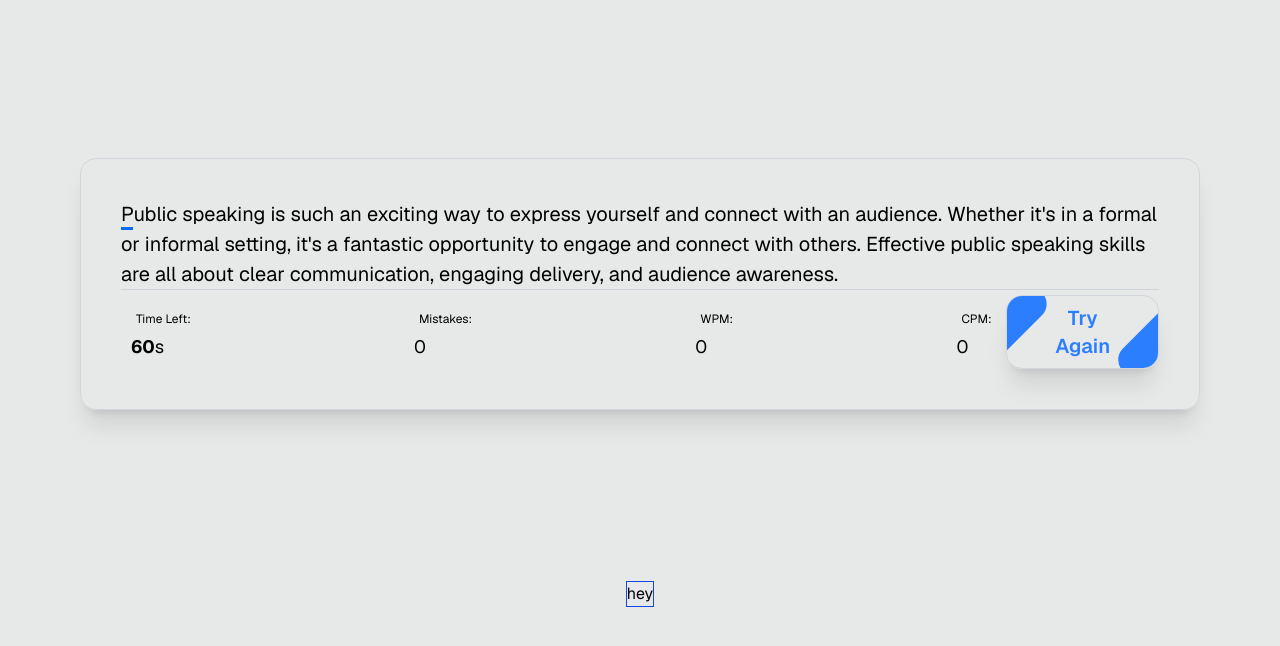
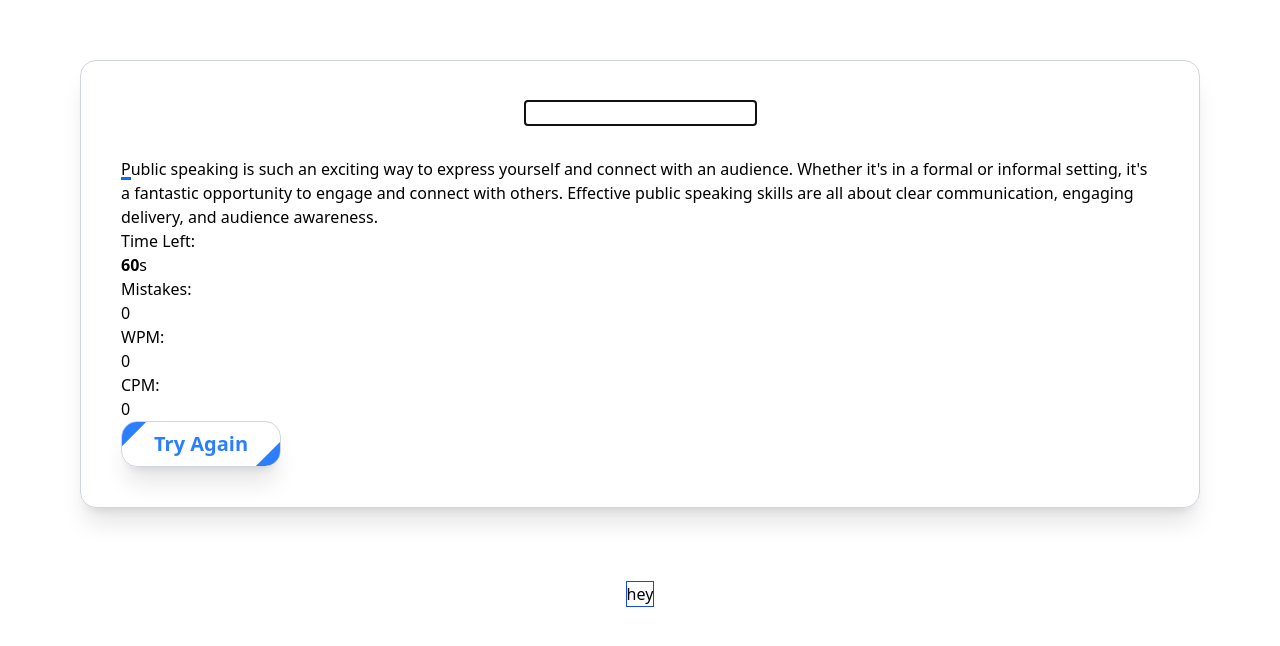
Before and after one commit to PutkovaMariia/typing-speed-tester, a Next.js app: page / in a window 1280 px wide. Shown: the part 116-762 px from the top of the page. Built offline with nearby package versions, Linux system fonts and the light colour scheme.

Commit message:
refactored styles

```diff
--- a/src/app/globals.css
+++ b/src/app/globals.css
@@ -8,136 +8,20 @@
 @theme inline {
   --color-background: var(--background);
   --color-foreground: var(--foreground);
-  --font-sans: var(--font-geist-sans);
-  --font-mono: var(--font-geist-mono);
+  --font-dancingScript: var(--font-dancing-script-data), cursive;
+  --font-playfairDisplay: var(--font-playfair-display-data), sans-serif;
+  --font-lato: var(--font-lato-data), system-ui, sans-serif;
 }
 
-@media (prefers-color-scheme: dark) {
-  :root {
-    --background: #fff;
-    --foreground: black;
-  }
+body {
+  margin: 0;
+  min-height: 100svh;
 }
 
-/*body {*/
-/*  background: var(--background);*/
-/*  color: var(--foreground);*/
-/*  font-family: Arial, Helvetica, sans-serif;*/
-/*}*/
-body{
-  padding: 0;
-  margin: 0;
-  box-sizing: border-box;
-  min-height: 100vh;
-  display: flex;
-  justify-content: center;
-  align-items: center;
-  font-family: 'Noto Sans Mono', monospace;
-  background-color: #e7e9e9;
+span {
+  cursor: text;
 }
 
-.container {
-  max-width: 650px;
-  margin: 5px;
-  width: calc(100% - 10px);
-  padding: 30px;
-  border-radius: 10px;
-  box-sizing: border-box;
-  border: 1px solid #ced4da;
-  background: #fff;
-  box-shadow: 0 0 6px rgba(0,0,0,0.25);
+span.active {
+  box-shadow: inset 0 -3px 0 #0a6bf9;
 }
-
-input.input-field{
-  opacity: 0;
-  z-index: -999;
-  position: absolute;
-}
-
-#paragraph{
-  word-break: break-all;
-  text-align: left;
-}
-.section1{
-  border-bottom: 1px solid #ced4da;
-}
-span{
-  font-size: 20px;
-  user-select: none;
-  cursor: tex;
-}
-span.wrong{
-  color: darkred;
-  background-color: pink;
-}
-
-span.correct{
-  color: #0e630e;
-  background: #e7fbd3;
-}
-
-span.active{
-  border-bottom: 3px solid #0a6bf9;
-}
-
-.section2{
-  display: flex;
-  justify-content: space-between;
-  align-items: center;
-  margin-top: 5px;
-}
-.section2 ul{
-  padding-inline-start: 0;
-  display: flex;
-  justify-content: space-between;
-  align-items: center;
-  margin: 0;
-  width: calc(100% - 120px);
-}
-
-.section2 ul li{
-  list-style-type: none;
-  margin: 0 10px;
-}
-
-.section2 ul li p{
-  margin: 5px;
-  font-size: 12px;
-}
-
-.section2 ul li span{
-  font-size: 18px;
-}
-
-button.btn {
-  padding: 10px 20px;
-  outline: none;
-  border: 1px solid #ced4da;
-  margin: 5px;
-  border-radius: 4px;
-  cursor: pointer;
-  background: #1d9bf0;
-  color: #fff;
-  font-size: 16px;
-  transition: all 0.5s;
-}
-
-button.btn:hover{
-  background-color: #1879ba;
-}
-
-@media screen and (max-width : 550px){
-  .section2{
-    flex-direction: column;
-  }
-
-  .section2 ul{
-    width: 100%;
-    justify-content: space-between;
-  }
-
-  button.btn{
-    width: 100%;
-    margin-top: 10px;
-  }
-}
```
